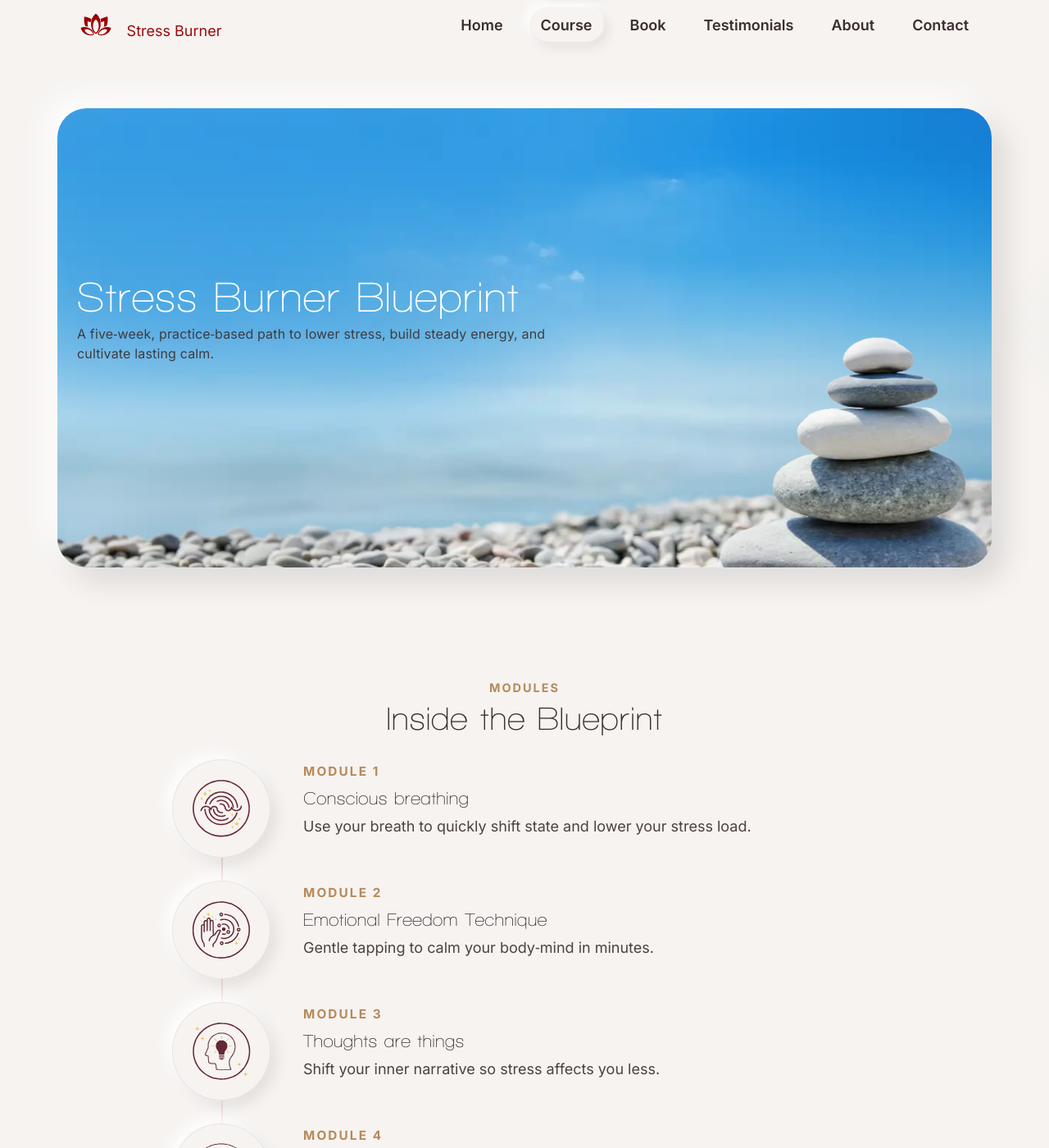
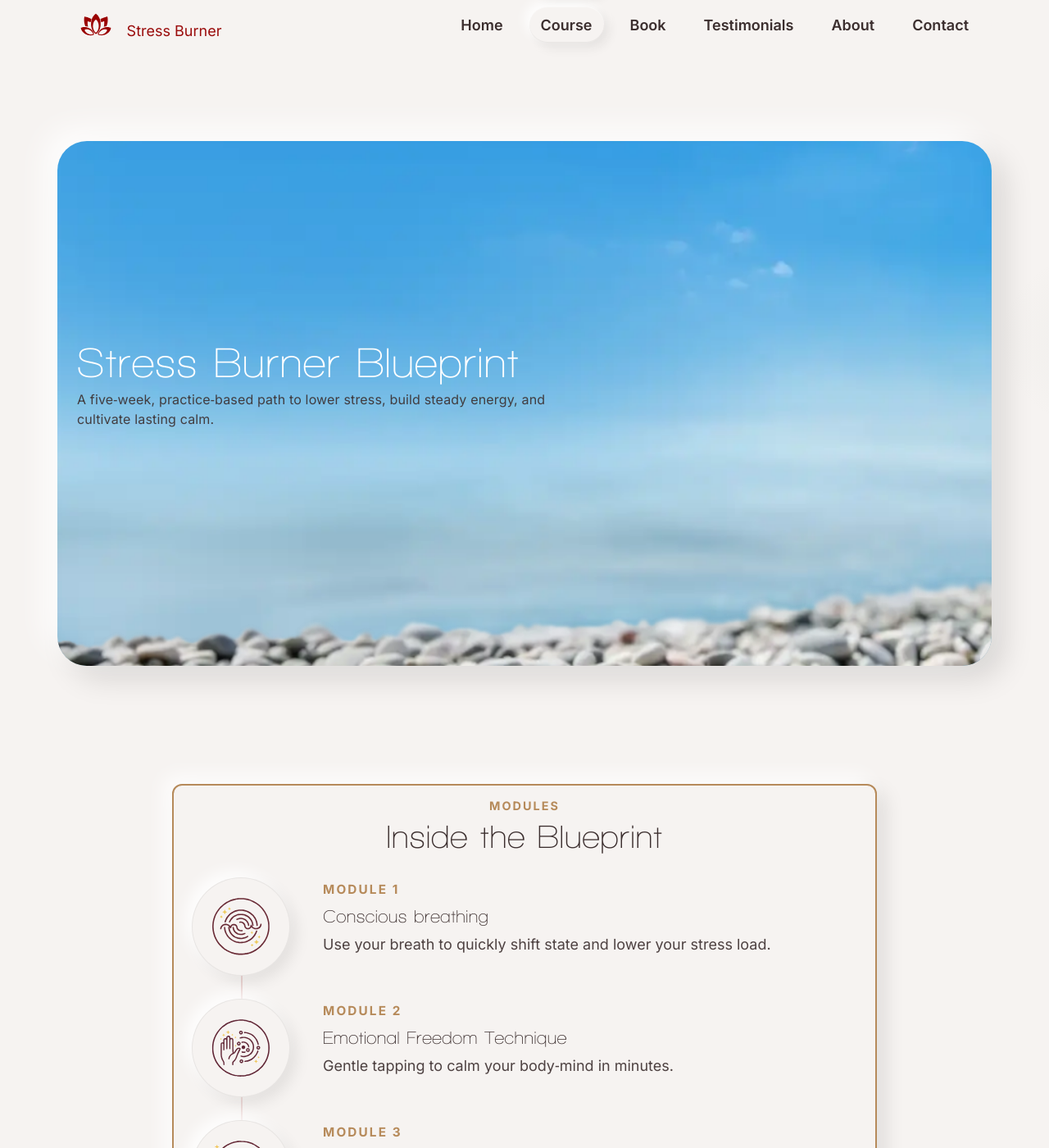
Before and after one commit to chriswakeley/test-blog, a Jekyll site: the page built from course.md, in a window 1280 px wide and 1400 px high. Shown: the whole window at 82% size. Built offline with Jekyll 4.4.1, drawn with Linux system fonts in a browser that asks for light colours.

Commit message:
Enhance title hero section with increased padding for improved spacing; update modules panel for consistency with design

```diff
--- a/assets/css/main.css
+++ b/assets/css/main.css
@@ -232,6 +232,8 @@ main{flex:1}
 
 /* Sections */
 .section{padding:72px 0}
+/* Match homepage top spacing before the first hero content */
+.title-hero{ padding-top: calc(48px + 64px) }
 .section-intro{margin:-8px 0 28px 0;text-align:center}
 .section-intro .eyebrow{color:var(--sb-gold);font-weight:700;letter-spacing:.14em;text-transform:uppercase;font-size:.8rem;display:block;margin-bottom:.25rem}
 .section-intro h2{font-size:40px;line-height:1.1;margin:0 0 .4rem}
@@ -492,7 +494,7 @@ main{flex:1}
 .hero .cta-row{animation:rise .44s ease-out .36s both}
 
 /* Course title hero with parallax inside container width */
-.title-hero .title-hero-inner{ position:relative; min-height:560px; display:flex; align-items:center; overflow:hidden; border-radius:36px; background: var(--sb-warm);
+.title-hero .title-hero-inner{ position:relative; min-height:640px; display:flex; align-items:center; overflow:hidden; border-radius:36px; background: var(--sb-warm);
   box-shadow: -16px -16px 36px rgba(255,255,255,.85), 16px 16px 36px rgba(0,0,0,.12), inset 0 1px 0 rgba(255,255,255,.55), inset 0 -1px 0 rgba(0,0,0,.06) }
 .title-hero .course-title{ color:#fff }
 .title-hero .section-intro.on-parallax .course-kicker{ max-width: 60ch }
@@ -513,16 +515,19 @@ main{flex:1}
 }
 .stones-title-parallax .parallax-layer{ background-position: left bottom }
 
-/* Ensure each stones parallax layer maintains a 16:9 box and scales responsively */
+/* Make stones parallax layers taller than the container for richer parallax (140% height) */
 .stones-title-parallax .parallax-layer,
 .stones-parallax .parallax-layer{
-  aspect-ratio: 16 / 9;
-  width: 100%;
-  height: auto;
+  position:absolute; left:0; right:0; bottom:auto; top:-20%;
+  width:100%; height:140%; aspect-ratio:auto;
 }
 
 /* Course page: bordered panel around modules (match homepage Blueprint style) */
 .course-panel{ position:relative; border:2px solid var(--sb-gold); border-radius:12px; padding:22px; background: var(--sb-warm);
+  box-shadow: -10px -10px 24px rgba(255,255,255,.85), 10px 10px 24px rgba(0,0,0,.10) }
+
+/* Specific modules section bordered panel */
+.modules-panel{ position:relative; border:2px solid var(--sb-gold); border-radius:12px; padding:22px; background: var(--sb-warm);
   box-shadow: -10px -10px 24px rgba(255,255,255,.85), 10px 10px 24px rgba(0,0,0,.10) }
 
 /* Homepage Feature Panel (replaces Build calm section) */
--- a/course.md
+++ b/course.md
@@ -21,7 +21,7 @@ permalink: /course/
 
 <!-- Modules section -->
 <div class="container section">
-  <div class="container-narrow">
+  <div class="container-narrow modules-panel">
     <div class="section-intro">
       <span class="eyebrow">Modules</span>
       <h2>Inside the Blueprint</h2>
```
